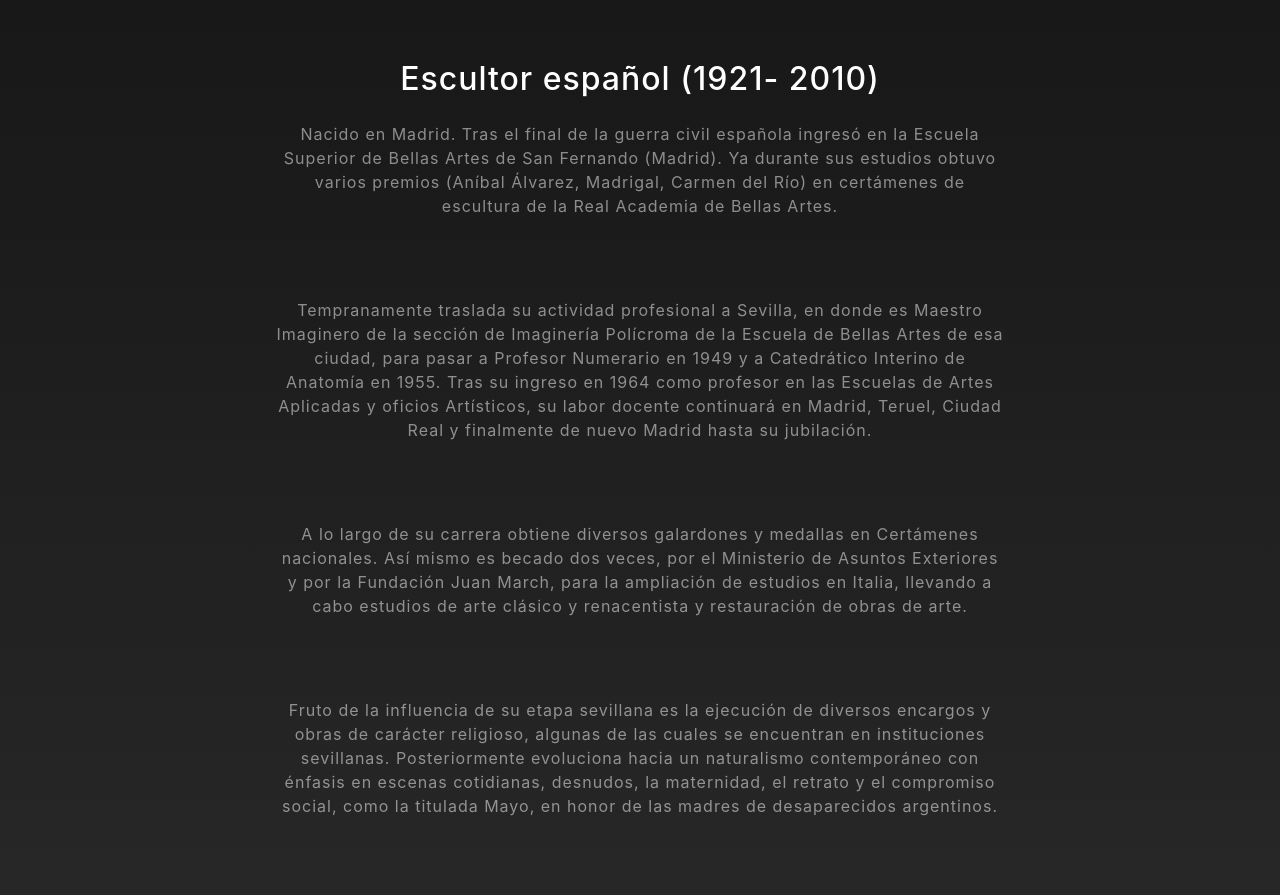
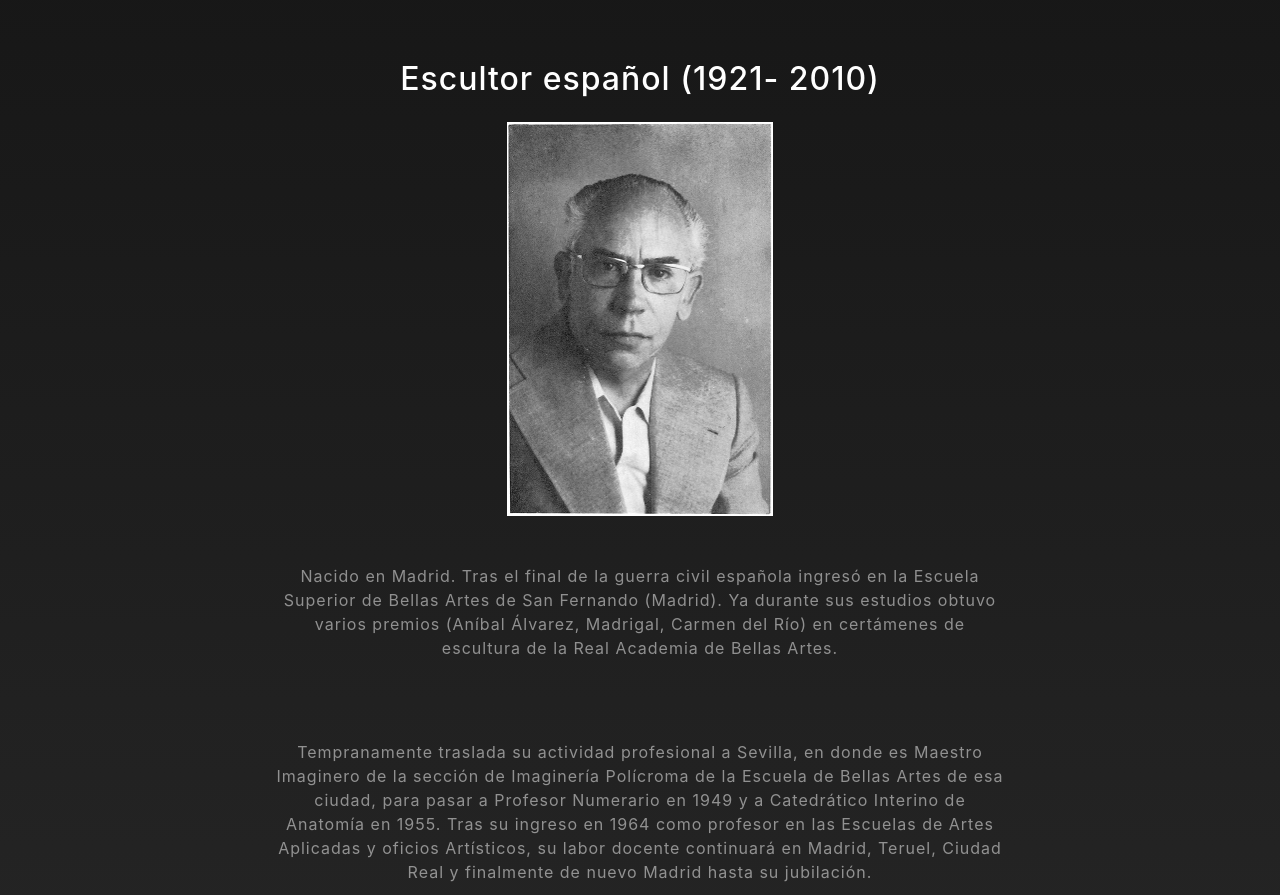
Before and after one commit to cur3n4/galandelamo, a website with bundled scripts: page index.html in a window 1280 px wide. Shown: the part 900-1795 px from the top of the page. Built offline with nearby package versions, Linux system fonts and the light colour scheme.

Commit message:
Textos esculturas

```diff
--- a/index.html
+++ b/index.html
@@ -66,6 +66,7 @@
       <div class="row">
         <div class="col-lg-8 mx-auto">
           <h2 class="text-white mb-4">Escultor español (1921- 2010)</h2>
+          <p class="text-white-50" style="margin-bottom: 3rem;"><img src="img/antonio_galan.jpg" height="394" width="266"></p>
           <p class="text-white-50">Nacido en Madrid. Tras el final de la guerra civil española ingresó en la Escuela Superior de Bellas Artes de San Fernando (Madrid). Ya durante sus estudios obtuvo varios premios (Aníbal Álvarez, Madrigal, Carmen del Río) en certámenes de escultura de la Real Academia de Bellas Artes.</p>
           <p class="text-white-50">Tempranamente traslada su actividad profesional a Sevilla, en donde es Maestro Imaginero de la sección de Imaginería Polícroma de la Escuela de Bellas Artes de esa ciudad, para pasar a Profesor Numerario en 1949 y a Catedrático Interino de Anatomía en 1955. Tras su ingreso en 1964 como profesor en las Escuelas de Artes Aplicadas y oficios Artísticos, su labor docente continuará en Madrid, Teruel, Ciudad Real y finalmente de nuevo Madrid hasta su jubilación.</p>
           <p class="text-white-50">A lo largo de su carrera obtiene diversos galardones y medallas en Certámenes nacionales. Así mismo es becado dos veces, por el Ministerio de Asuntos Exteriores y por la Fundación Juan March, para la ampliación de estudios en Italia, llevando a cabo estudios de arte clásico y renacentista y restauración de obras de arte.</p>
```
Also changed, not shown: img/antonio_galan.jpg (added).
